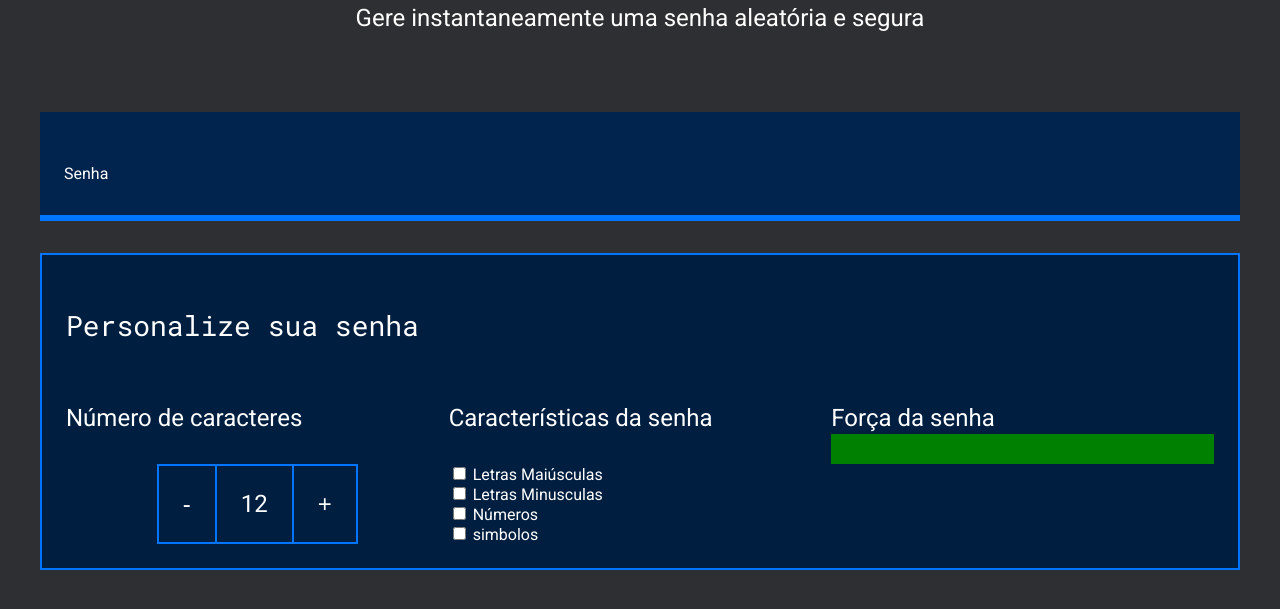
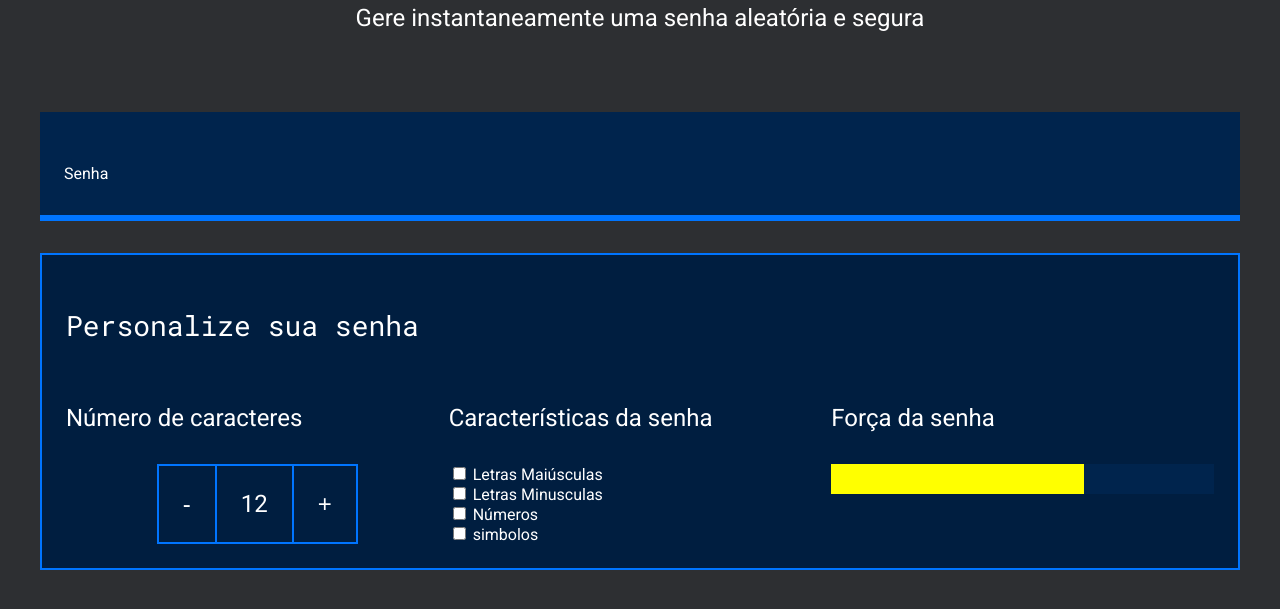
Before and after one commit to danicaldass/gerador-de-senha, a plain HTML site: page index.html in a window 1280 px wide. Shown: the part 191-800 px from the top of the page. Drawn offline with Linux system fonts and the light colour scheme.

Commit message:
modificvações

```diff
--- a/index.html
+++ b/index.html
@@ -61,8 +61,8 @@
 
                 <div class="parametro-senha">
                     <h4 class="parametro-senha__titulo">Força da senha</h4>
-                  <div class= "barras"></div>
-                <div class= "forte"></div>
+                  <div class= "barra"></div>
+                <div class= "media"></div>
                 </div>
             </div>
         </div>
```
